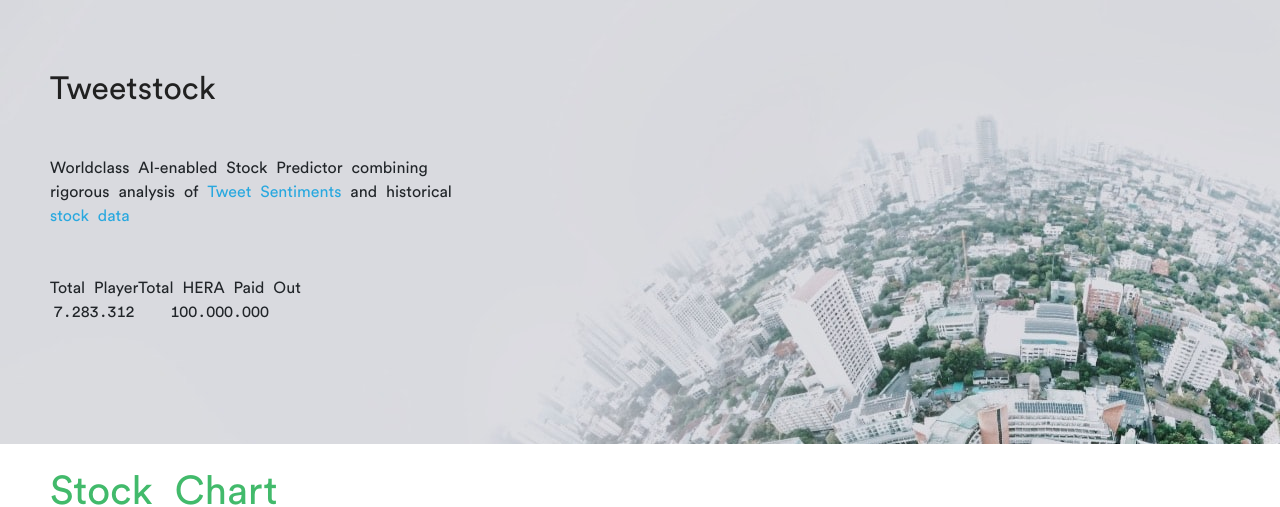
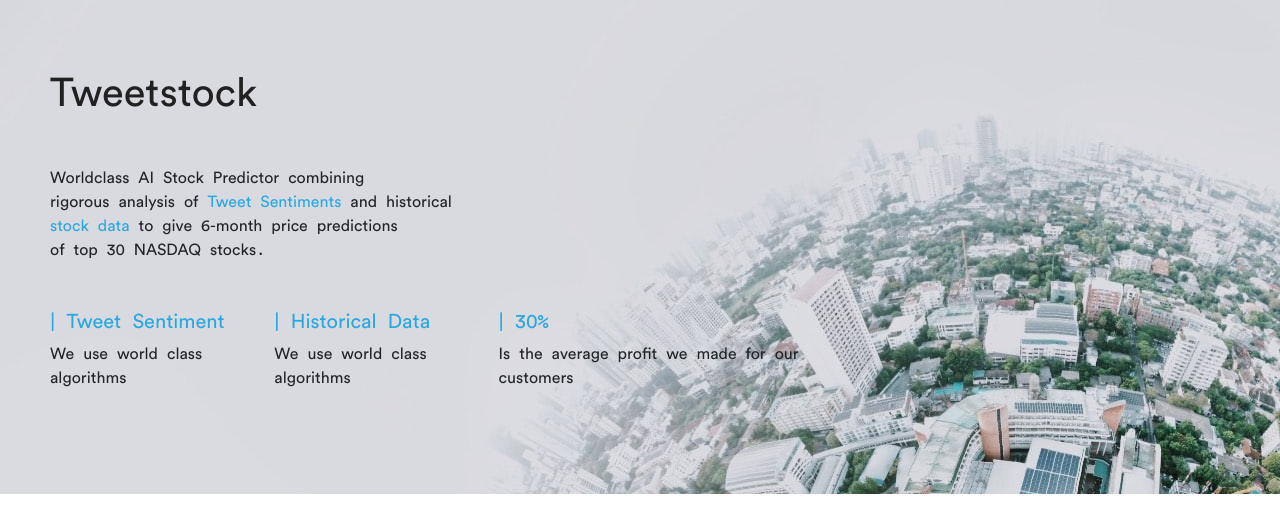
Before and after one commit to Stock-Recommendation/Stock-Recommendation-FE, a Next.js app: page / in a window 1280 px wide. Shown: the part 126-633 px from the top of the page. Built offline with nearby package versions, Linux system fonts and the light colour scheme; no server answers; what react-topbar-progress-indicator would draw is missing.

Commit message:
chore: style header

```diff
--- a/components/footer/FooterHome.tsx
+++ b/components/footer/FooterHome.tsx
@@ -6,16 +6,15 @@
 import Link from "next/link";
 
 export const FooterHome: FC = () => {
-
   const menuListFooter = [
-        { name: 'Listing NFT', href: '#', tab: false },
-        { name: 'Submit Dapp', href: '#', tab: false },
-        { name: 'Advertise', href: '#', tab: false },
-        { name: 'Term of use', href: '#', tab: false },
-        { name: 'Policy', href: '#', tab: false },
-        { name: 'Whitepaper', href: '#', tab: false },
-        { name: 'Proposal', href: '#', tab: false },
-        { name: 'Apply INO Project', href: '#', tab: false },
+    { name: "Listing NFT", href: "#", tab: false },
+    { name: "Submit Dapp", href: "#", tab: false },
+    { name: "Advertise", href: "#", tab: false },
+    { name: "Term of use", href: "#", tab: false },
+    { name: "Policy", href: "#", tab: false },
+    { name: "Whitepaper", href: "#", tab: false },
+    { name: "Proposal", href: "#", tab: false },
+    { name: "Apply INO Project", href: "#", tab: false },
   ];
 
   return (
@@ -23,30 +22,38 @@
       <div className="container">
         <div className="row">
           <div className="col-lg-5 col-12">
-                        <div className="col-2">
-                            <img alt="" src="/img/logo_footer.png" className="w-100" />
-                        </div>
+            <h1
+              style={{
+                fontWeight: "bold",
+                color: "#28a8df",
+              }}
+            >
+              Tweetstock
+            </h1>
             <br />
-                        <h3 className="text-green fontSize_1_5_res fw-bold mb-2">
+            <h3
+              style={{
+                fontWeight: "bold",
+                color: "#42ba6b",
+              }}
+            >
               Created by
             </h3>
             <p className="text-white fontSize_1">
               Thuan Nguyen <br />
               Kien To <br />
-                            Tai Dang <br/>
+              Tai Dang <br />
               Son Mong
             </p>
             <p className="text-green mt-3 fontSize_1-1">
               <span className="text-green">
-                                <Send width={'1.3em'} height={'1.3em'} />
+                <Send width={"1.3em"} height={"1.3em"} />
               </span>
               <span className="text-white ms-2">@email.com</span>
             </p>
           </div>
         </div>
-                <div className="row footer_home_mobile">
-
-                </div>
+        <div className="row footer_home_mobile"></div>
         {/* <BoxALignCenter_Justify_ItemsCenter className="border_footer_top pt-4 pb-1">
                     <p className="text-white m-0 fw-bold">
                         Copyright © 2022 TweetStock. All rights reserved
--- a/components/main/home/Header/index.tsx
+++ b/components/main/home/Header/index.tsx
@@ -1,55 +1,35 @@
 import React, { useEffect, useRef, useState } from "react";
-// import Parallax from "parallax-js";
-import { MainMenu, SubMenu } from "./MenuItem";
-
 type Props = {};
 
 export const Header = ({ }: Props) => {
-  const sceneEl = useRef(null);
-  const characterEl = useRef(null);
 
-  const [isOpenDrawer, setOpenDrawer] = useState<boolean>(false);
-
-  // useEffect(() => {
-  //   const parallaxInstance = new Parallax(sceneEl.current, {
-  //     relativeInput: true,
-  //     hoverOnly: true,
-  //   });
-  //   parallaxInstance.enable();
-
-  //   return () => parallaxInstance.disable();
-  // }, []);
-
-  // useEffect(() => {
-  //   const parallaxInstance = new Parallax(characterEl.current, {
-  //     relativeInput: true,
-  //   });
-  //   parallaxInstance.enable();
-
-  //   return () => parallaxInstance.disable();
-  // }, []);
   return (
     <div className="section--header" id="home">
         <div className="main py-5 mb-5">
           <div className="col-12">
             <div className="row">
               <div className="col-md-8">
-                <h2 className="text-intro my-3 mt-md-5 mt-3 mb-5">
+                <h1 className="my-3 mt-md-5 mt-3 mb-5">
                   Tweetstock
-                </h2>
+                </h1>
                 <div className="text-description">
-                  Worldclass AI-enabled Stock Predictor combining <br/>
+                  Worldclass AI Stock Predictor combining <br/>
                   rigorous analysis of <span style={{color: "#28a8df" }}>Tweet Sentiments</span> and historical <br/>
-                  <p style={{color: "#28a8df" }}>stock data</p>
+                  <span style={{color: "#28a8df" }}>stock data</span> to give 6-month price predictions <br/>
+                  of top 30 NASDAQ stocks.
                 </div>
                 <div className="d-flex align-items-center my-5">
-                  <div className="text-center pr-4 right-border">
-                    <div className="txt">Total Player</div>
-                    <div className="txt-number">7.283.312</div>
+                  <div>
+                    <h5 style={{color: "#28a8df"}}>| Tweet Sentiment</h5>
+                    <p>We use world class algorithms </p>
                   </div>
-                  <div className="text-center pl-4">
-                    <div className="txt">Total HERA Paid Out</div>
-                    <div className="txt-number">100.000.000</div>
+                  <div style={{marginLeft:'20px'}}>
+                    <h5 style={{color: "#28a8df"}}>| Historical Data</h5>
+                    <p>We use world class algorithms</p>
+                  </div>
+                  <div style={{marginLeft:'20px'}}>
+                    <h5 style={{color: "#28a8df"}}>| 30%</h5>
+                    <p>Is the average profit we made for our customers</p>
                   </div>
                 </div>
               </div>
--- a/components/main/home/highestSocial/index.tsx
+++ b/components/main/home/highestSocial/index.tsx
@@ -63,7 +63,7 @@
 
   return (
     <section className="main-homepage-highestsocial px-lg-3 px-0">
-      <SectionHeader>Projects With The Highest Social Signal</SectionHeader>
+      <SectionHeader>Dashboard</SectionHeader>
       <Tabs
         defaultActiveKey={"crypto"}
         onChange={onChangeTab}
--- a/components/navbar/LoginPopup.jsx
+++ /dev/null
@@ -1,53 +0,0 @@
-import { useState } from "react";
-import { Modal } from "antd";
-import {
-  BoxBlueBold,
-  SocialLoginBox,
-} from "@styles/styled-components/styledBox";
-import { URL_API_SSO, URL_NFTs } from "@config/index";
-import { useRouter } from "next/router";
-const LoginPopup = ({ isVisible, setVisible, onExit=()=>{}}) => {
-  const loginMethods = [
-    { name: "Google", icon: "login_gg_icon.png" },
-    { name: "Facebook", icon: "login_fb_icon.png" },
-    { name: "Twitter", icon: "login_tw_icon.png" },
-  ];
-  const onCancel = () => {setVisible(false);onExit()};
-  const pathName = useRouter().pathname;
-  const slug = useRouter().query.slug;
-  const blockchain = useRouter().query.blockchain;
-  const onLogin = async (meth) => {
-    if(pathName=="/dapp-news/[slug]"){
-      const falseURL = `${window.location.origin}/dapp-news/${slug}%2F%3Flogin%3Dfalse`;
-      const successURL = `${window.location.origin}/dapp-news/${slug}%2F%3Flogin%3Dsuccess`;
-      location.href = `${URL_API_SSO}/login/${meth.name.toLowerCase()}?redirectFalse=${falseURL}&redirectSuccess=${successURL}`;
-    }
-    else if (pathName=="/app/[blockchain]"){
-      const falseURL = `${window.location.origin}/app/${blockchain}%2F%3Flogin%3Dfalse`;
-      const successURL = `${window.location.origin}/app/${blockchain}%2F%3Flogin%3Dsuccess`;
-      location.href = `${URL_API_SSO}/login/${meth.name.toLowerCase()}?redirectFalse=${falseURL}&redirectSuccess=${successURL}`;
-    }
-    else {
-      const falseURL = `${window.location.origin}${pathName}%2F%3Flogin%3Dfalse`;
-      const successURL = `${window.location.origin}${pathName}%2F%3Flogin%3Dsuccess`;
-      location.href = `${URL_API_SSO}/login/${meth.name.toLowerCase()}?redirectFalse=${falseURL}&redirectSuccess=${successURL}`;
-    }
-  };
-  return (
-    <Modal title="Login" visible={isVisible} onCancel={onCancel}>
-      {loginMethods.map((meth, i) => (
-        <SocialLoginBox key={i} onClick={() => onLogin(meth)}>
-          <img
-            className="login-social-icon"
-            src={`/img/icons/${meth.icon}`}
-          ></img>
-          Sign in with {meth.name}
-        </SocialLoginBox>
-      ))}
-      <div className="login-popup-heart">
-        <img src="/img/icons/heart.png"></img>
-      </div>
-    </Modal>
-  );
-};
-export default LoginPopup;
--- a/components/navbar/NavbarHome.tsx
+++ b/components/navbar/NavbarHome.tsx
@@ -19,15 +19,10 @@
 } from "@ant-design/icons";
 import { AutoComplete, Drawer, Input, Menu, message, Modal, Popover } from "antd";
 import { Router, useRouter } from "next/router";
-import { Search } from "react-feather";
 import Link from "next/link";
-import LoginPopup from "./LoginPopup";
-import getUserInfo from "@utils/getUserInfo";
 import request from "@services/apiSSO";
 import Cookies from "js-cookie";
-import axios from "axios";
 import difRequest from "@services/apiService";
-import { removeVietnameseTones } from "@utils/processTextInput";
 import qs from "qs";
 import requestSSO from "@services/apiSSO";
 export const NavbarHome: FC = () => {
@@ -178,25 +173,6 @@
         newTab: false,
         routeSelected: "/dapp-portal",
       },
-      // {
-      //   name: "About Us",
-      //   link: "/dapp-portal",
-      //   newTab: false,
-      //   routeSelected: "/dapp-portal",
-      // },
-      // {
-      //   name: "PriceBoard",
-      //   link: "#",
-      //   newTab: false,
-      //   routeSelected: "/price-board",
-      // },
-      // { name: "INO", link: "#", newTab: false, routeSelected: "/ino" },
-      // {
-      //   name: "Submit Dapp",
-      //   link: "/submit",
-      //   newTab: false,
-      //   routeSelected: "/submit",
-      // },
       newLog,
     ]);
   }, [login]);
@@ -225,11 +201,6 @@
                       color: '#28a8df'
                     }}>
                       Tweetstock
-                      {/* <img
-                        alt=""
-                        src="/img/logo.png"
-                        style={{ width: "86px", height: "63px" }}
-                      /> */}
                     </h1>
                   </Link>
                 </div>
@@ -348,7 +319,6 @@
           )}
         </BoxALignCenter_Justify_ItemsBetween>
       </section>
-      <LoginPopup isVisible={isPopupVisible} setVisible={setPopupVisible} />
     </>
   );
 };
--- a/pages/index.tsx
+++ b/pages/index.tsx
@@ -10,13 +10,9 @@
 
   return (
     <>
-      {/* <News /> */}
       <Header/>
       <StockChart/>
-      {/* <PriceBoard /> */}
-      {/* <Banners /> */}
       <HighestSocial />
-      {/* <NFTExplore /> */}
       <Tweet />
       <SocialNetwork />
     </>
--- a/styles/scss/Layouts/_main-home.scss
+++ b/styles/scss/Layouts/_main-home.scss
@@ -4,7 +4,7 @@
     position: absolute;
     user-select: none;
     width: 100%;
-    height: 500px;
+    height: 550px;
     z-index: -10;
     &-position-banner {
       background: url(/img/backgroundImg.jpg);
```
Lines whose indentation alone changed are shown as unchanged.
